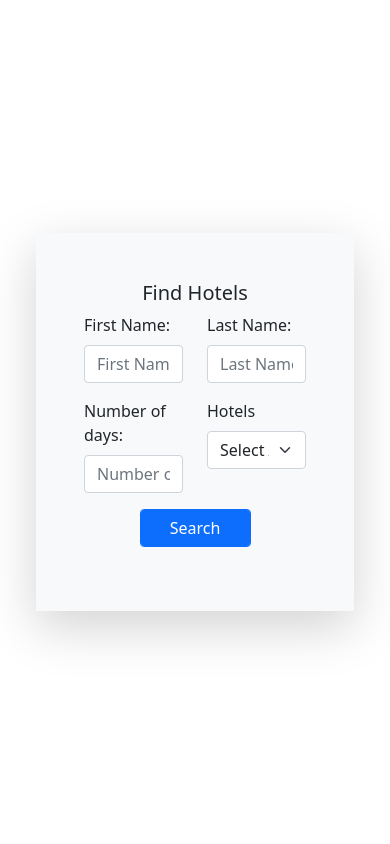
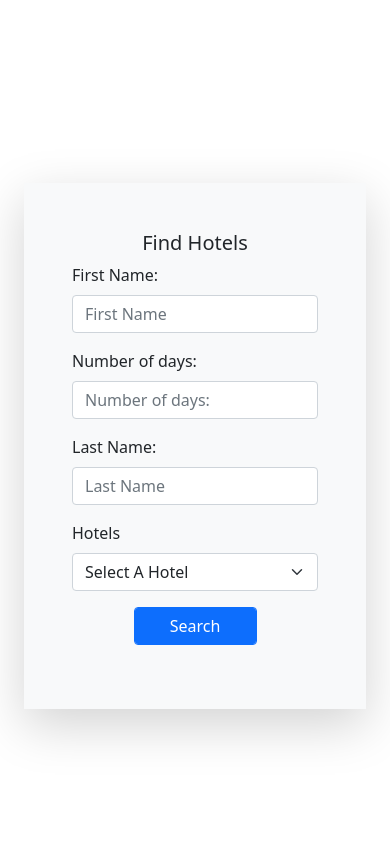
Before and after one commit to BradRice2202/codeSpaceProject, a PHP site: page / in a window 390 px wide. Run offline with PHP 8.4, Linux system fonts and the light colour scheme.

Commit message:
worked on responsive design for mobile users

```diff
--- a/css/styles.css
+++ b/css/styles.css
@@ -1,6 +1,16 @@
 .selectHotelContainer{
+    display: flex;
+    width: 100%;
+    justify-content: center;
+    align-items: center;
     height: 100vh;
     position: absolute;
+}
+
+.content{
+    display: flex;
+    width: 100%;
+    justify-content: center;
 }
 
 .selectedHotelCardContainer{
@@ -8,6 +18,17 @@
     justify-content: center;
     align-content: center;
 
+}
+.selectHotelInfo{
+    display: flex;
+    border-radius: .25rem!important;
+    justify-content: center;
+}
+
+.hotelInfoBox{
+    box-shadow: 0 1rem 3rem rgba(0,0,0,.175) !important;
+    padding: 3rem;
+    background-color: #f8f9fa !important;
 }
 
 .selectedHotelCard{
@@ -235,3 +256,244 @@
 /*    justify-content: center;*/
 /*    align-self: end;*/
 /*}*/
+
+@media only screen and (max-width: 600px){
+    .selectHotelContainer{
+        display: flex;
+    }
+
+    .content{
+        display: flex;
+        height: 100vh;
+        align-items: center;
+    }
+
+    .selectHotelInfo{
+        display: inline-block;
+        height: 100%;
+        margin-top: 3rem;
+        border-radius: .25rem!important;
+    }
+
+    .hotelInfoContainer{
+        display: flex;
+        justify-content: center;
+        align-items: center;
+    }
+
+    .selectHotelInputs{
+        display: block!important;
+    }
+
+    .hotelContainer{
+        display: flex;
+        position: relative;
+        justify-content: center;
+        align-items: center;
+        height: 100vH;
+        padding: 0 !important;
+        /*border: 1px solid red;*/
+    }
+
+    .selectedHotelCardContainer{
+        display: flex;
+        justify-content: center;
+        align-content: center;
+        height: 100%;
+        width: 100%;
+        /*border: 1px solid blue;*/
+
+    }
+
+    .selectedHotelCard{
+        display: flex;
+        width: 100%;
+        height: 100%;
+        justify-content: center;
+        align-items: center;
+
+    }
+
+    .selectedHotelImages{
+        position: relative;
+        width: 100%;
+    }
+
+    .cardBody{
+        position: relative;
+        display: flex;
+        flex-direction: column;
+        /*border: 1px solid orange;*/
+        width: 100%;
+    }
+
+    #myVideo{
+        position: fixed;
+        max-width: fit-content;
+    }
+
+    .selectedHotelCarousel{
+        /*border: 1px solid purple;*/
+        width: 100%;
+        padding: 0 !important;
+    }
+
+    .cardTitle{
+        /*position: relative;*/
+        /*display: flex;*/
+        /*justify-content: center;*/
+    }
+
+    .hotelInfo{
+        /*position: relative;*/
+        /*display: flex;*/
+        /*height: 50%;*/
+    }
+
+    .hotelName{
+        /*border: 1px solid blue;*/
+        /*width: 50%;*/
+    }
+
+    .hotelPrice{
+        /*border: 1px solid red;*/
+        /*width: 50%;*/
+    }
+
+    .compareBookBtnContainer{
+        /*position: relative;*/
+        /*display: flex;*/
+        /*justify-content: center;*/
+        /*border: 1px solid green;*/
+        /*height: 30%;*/
+    }
+
+    /*  compareHotels.php  */
+
+    .compareHotelsBody{
+        border: 1px solid red;
+        display: block;
+        height: 100%;
+        /*display: flex;*/
+        /*height: 100Vh;*/
+        /*justify-content: center;*/
+        /*align-items: center;*/
+    }
+
+    .compareHotelsContainer{
+        /*display: flex;*/
+        /*flex-direction: column;*/
+        /*position: relative;*/
+        /*justify-content: center;*/
+        /*align-items: center;*/
+
+    }
+
+    .cardsContainer{
+        border: 1px solid blue;
+        position: relative;
+        display: flex;
+        flex-direction: column;
+        /*display: flex;*/
+    }
+
+    .hotelCard{
+        /*padding: 5px;*/
+        /*margin: 5px;*/
+        /*border: 1px solid rgba(0,0,0,.125);*/
+    }
+
+    .selectedHotel{
+        order: -1;
+    }
+
+    .hotelCard:hover{
+        transform: none !important;
+    }
+
+    .filterContainer{
+        margin-bottom: 10px;
+        /*display: flex;*/
+        /*flex-direction: column;*/
+        /*margin-top: 20px;*/
+    }
+
+    .hotelFilters{
+        /*align-self: center;*/
+    }
+
+    .selectedHotelInfoContainer{
+        /*display: flex;*/
+        /*flex-direction: row;*/
+    }
+
+    .compareHotelImage{
+        /*height: 184px;*/
+    }
+
+    .priceSelectorContainer{
+        display: flex;
+        /*border: 1px solid blue;*/
+        /*height: 50px;*/
+        /*width: 100%;*/
+        justify-content: center;
+        margin-top: 10px;
+        /*align-items: flex-end;*/
+    }
+
+    .priceSelector{
+        /*display: flex;*/
+        /*flex-direction: column;*/
+        /*position: relative;*/
+        /*align-self: flex-end;*/
+        /*width: auto;*/
+        /*margin-right: 10px;*/
+        /*margin-bottom: 15px;*/
+    }
+
+    .pricesFilterLabel{
+        /*align-self: center;*/
+    }
+
+    .selectedHotelInfoContainer{
+
+    }ul{
+
+     }li{
+          font-size: 0.9rem;
+     }
+
+/*      BOOK HOTEL     */
+
+    .bookHotelForm{
+        display: flex;
+        flex-direction: column;
+    }
+
+    .bookHotelFormInputs{
+        display: flex;
+        flex-direction: column;
+    }
+
+/*    CHECK OUT    */
+
+    .paymentFormContainer{
+        margin-top: 1rem!important;
+    }
+
+    #paymentInput{
+        display: flex;
+        flex-direction: column !important;
+    }
+
+    .paymentInput{
+        display: flex;
+        flex-direction: column !important;
+    }
+
+    #paymentForm{
+        display: flex;
+        flex-direction: column !important;
+    }
+
+}
--- a/index.html
+++ b/index.html
@@ -11,18 +11,16 @@
 
 </head>
 <body>
-    <div class="container-fluid w-100 d-flex justify-content-center align-items-center selectHotelContainer">
-        <div class="content w-100 justify-content-center align-middle">
-            <div class="container-fluid">
-                <div class="container-fluid mt-5 mb-5">
-                    <div class="mt-5">
-                        <div class="rounded d-flex justify-content-center">
-                            <div class="col-12 col-md-4 shadow-lg p-5 bg-light">
+    <div class="container-fluid selectHotelContainer">
+        <div class="content">
+            <div class="container-fluid hotelInfoContainer">
+                <div class="selectHotelInfo">
+                    <div class="hotelInfoBox">
                         <div class="text-center">
                             <h5>Find Hotels</h5>
                         </div>
                         <form method="post" id="login-form" action="routes/selectHotel.php">
-                                    <div class="row">
+                            <div class="row selectHotelInputs">
                                 <div class="col">
                                     <div class="mb-3">
                                         <label for="firstName" class="form-label">First Name:</label>
@@ -62,7 +60,5 @@
             </div>
         </div>
     </div>
-        </div>
-    </div>
 </body>
 </html>
--- a/templates/bookHotel.php
+++ b/templates/bookHotel.php
@@ -24,8 +24,8 @@ include "../app/Hotels.php";
                         <div class="text-center">
                             <h5>Book Hotel</h5>
                         </div>
-                        <form method="post" id="login-form" action="/templates/checkout.php">
-                            <div class="row">
+                        <form method="post" id="login-form" class="bookHotelForm" action="/templates/checkout.php">
+                            <div class="row bookHotelFormInputs">
                                 <div class="col">
                                     <div class="mb-3">
                                         <label for="firstName" class="form-label">First Name:</label>
--- a/templates/compareHotels.php
+++ b/templates/compareHotels.php
@@ -241,8 +241,8 @@ session_start();
                     </div>
                 </div>
             </div>
-            <div class="middleCard">
-                <div class="middleHotelCard hotelCard" style="width: 18rem;">
+            <div class="middleCard selectedHotel">
+                <div class="middleHotelCard hotelCard " style="width: 18rem;">
                     <div class="row">
                         <div id="carouselExampleControls" class="carousel slide" data-bs-ride="carousel">
                             <div class="carousel-inner">
```
Also changed, not shown: templates/checkout.php (+6 -6 lines), templates/home.php (+5 -7 lines). Lines whose indentation alone changed are shown as unchanged.
